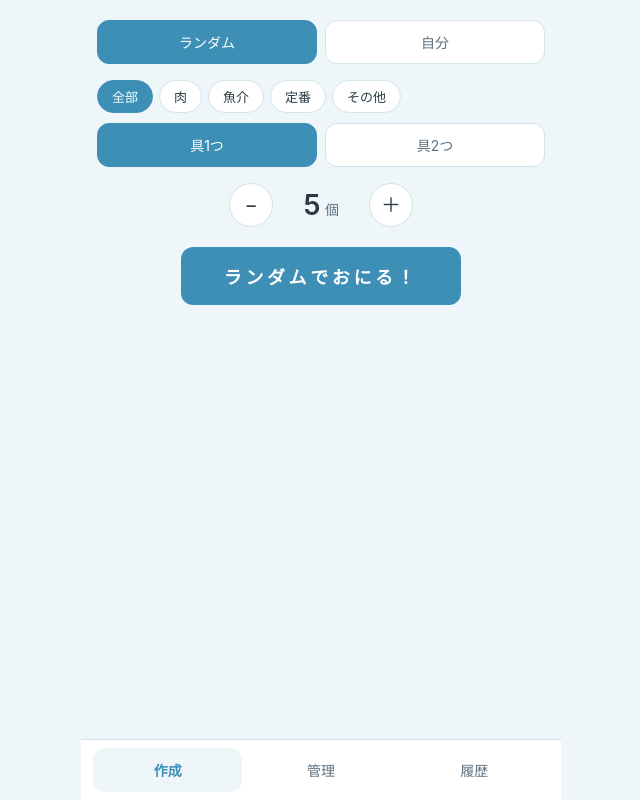
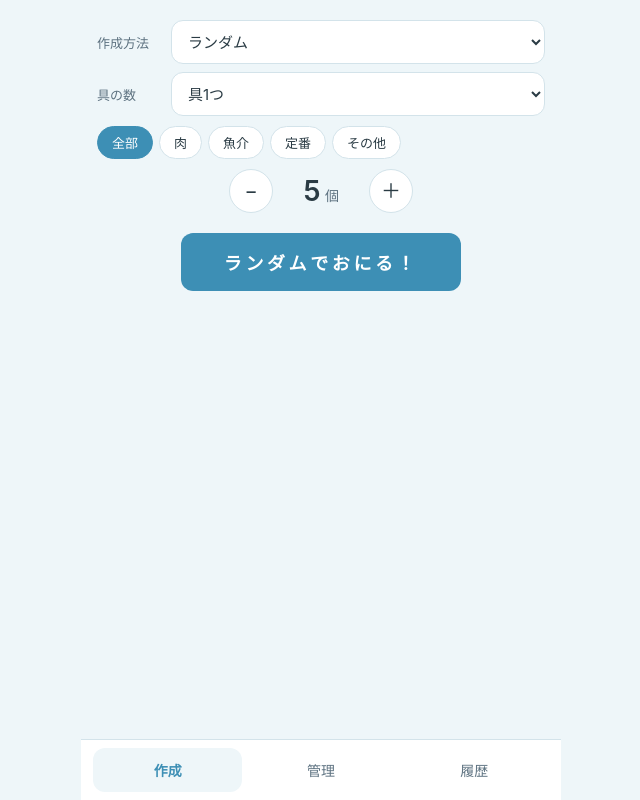
Before and after one commit to yaka-orf/onigiri-lottery, a React (Vite) app: page / in a window 1280 px wide. Shown: the whole page, without its empty margins (319-959 px from the left). Built offline with nearby package versions, Linux system fonts and the light colour scheme.

Commit message:
feat: プルダウンUI化・手動モード保存ボタン・タグ複数選択

```diff
--- a/src/index.css
+++ b/src/index.css
@@ -334,6 +334,40 @@ button.danger {
 
 .item-row.drag-over {
   border-top: 2px solid var(--accent);
+}
+
+/* --- プルダウン切替(作成方法・具の数) --- */
+.select-toggles {
+  display: flex;
+  flex-direction: column;
+  gap: 8px;
+  margin-bottom: 10px;
+}
+
+.select-toggle {
+  display: flex;
+  align-items: center;
+  gap: 10px;
+}
+
+.select-toggle-label {
+  font-size: 13px;
+  color: var(--ink-soft);
+  width: 64px;
+  flex-shrink: 0;
+}
+
+.select-toggle-select {
+  flex: 1;
+  padding: 10px 12px;
+  border: 1px solid var(--line);
+  border-radius: var(--radius);
+  background: var(--surface);
+  color: var(--ink);
+  font-size: 15px;
+  font-family: inherit;
+  min-height: 44px;
+  appearance: menulist;
 }
 
 /* --- 手動選択(自分でおにる) --- */
--- a/src/screens/LotteryScreen.tsx
+++ b/src/screens/LotteryScreen.tsx
@@ -8,7 +8,6 @@ import { shareOrCopy } from '../lib/share'
 import { playSpin } from '../lib/sound'
 import {
   DEFAULT_CATEGORY,
-  type Category,
 } from '../domain/model'
 
 interface Props {
@@ -18,7 +17,6 @@ interface Props {
 const MIN_COUNT = 1
 const MAX_COUNT = 10
 
-type CategoryFilter = 'all' | Category
 type CreateMode = 'random' | 'manual'
 
 /** 手動選択の1行分 */
@@ -37,6 +35,8 @@ export function LotteryScreen({ app }: Props) {
   const [spinCount, setSpinCount] = useState(0)
   // 共有ボタンのフィードバック表示
   const [shareState, setShareState] = useState<'idle' | 'done'>('idle')
+  // 保存完了フィードバック
+  const [savedState, setSavedState] = useState<'idle' | 'done'>('idle')
 
   // ランダム/自分 モード
   const [createMode, setCreateMode] = useState<CreateMode>('random')
@@ -46,12 +46,20 @@ export function LotteryScreen({ app }: Props) {
   const soundEnabled = app.state.soundEnabled
   const categories = app.state.fillingCategories
 
-  // カテゴリ絞り込み('all'=全カテゴリ)
-  const [categoryFilter, setCategoryFilter] = useState<CategoryFilter>('all')
+  // タグ絞り込み(複数選択、空='all'相当)
+  const [selectedTags, setSelectedTags] = useState<string[]>([])
+  const toggleTag = (id: string) => {
+    setSelectedTags((prev) =>
+      prev.includes(id) ? prev.filter((t) => t !== id) : [...prev, id],
+    )
+  }
   const filteredFillings =
-    categoryFilter === 'all'
+    selectedTags.length === 0
       ? fillings
-      : fillings.filter((f) => (categories[f] ?? DEFAULT_CATEGORY) === categoryFilter)
+      : fillings.filter((f) => {
+          const cat = categories[f] ?? DEFAULT_CATEGORY
+          return selectedTags.includes(cat)
+        })
 
   const needsTwo = mode === 'two'
   const canSpin = needsTwo ? filteredFillings.length >= 2 : filteredFillings.length > 0
@@ -70,7 +78,6 @@ export function LotteryScreen({ app }: Props) {
     }
     return rows.slice(0, count)
   }
-  const currentManualRows = createMode === 'manual' ? syncManualRows() : manualRows
 
   const updateManualRow = (i: number, patch: Partial<ManualRow>) => {
     setManualRows(() => {
@@ -78,6 +85,35 @@ export function LotteryScreen({ app }: Props) {
       next[i] = { ...next[i], ...patch }
       return next
     })
+    setManualError('')
+  }
+
+  // 手動モードのライブ結果(バリデーションOKの行のみ表示対象、全体は常に表示)
+  const manualResults: LotteryResult[] | LotteryResult2[] = needsTwo
+    ? syncManualRows().map((row) => ({
+        filling: row.filling || '—',
+        filling2: row.filling2 || '—',
+        seasoning: row.seasoning || '—',
+      }))
+    : syncManualRows().map((row) => ({
+        filling: row.filling || '—',
+        seasoning: row.seasoning || '—',
+      }))
+
+  // 手動結果のバリデーション(保存可能か)
+  const validateManual = (): string => {
+    for (const row of syncManualRows()) {
+      if (!row.filling || !row.seasoning) {
+        return '具と味付けをすべて選択してください'
+      }
+      if (needsTwo && row.filling2 === '') {
+        return '具を2つとも選択してください'
+      }
+      if (needsTwo && row.filling === row.filling2) {
+        return '同じ具を2つ選ぶことはできません'
+      }
+    }
+    return ''
   }
 
   const spin = () => {
@@ -98,25 +134,14 @@ export function LotteryScreen({ app }: Props) {
     }
   }
 
-  // 自分でおにる: 手動選択を確定して履歴に記録
-  const confirmManual = () => {
+  // 手動選択を履歴に保存
+  const saveManual = () => {
+    const error = validateManual()
+    if (error) {
+      setManualError(error)
+      return
+    }
     const rows = syncManualRows()
-    setManualError('')
-    // バリデーション: 全行選択済み・2具は同一具不可
-    for (const row of rows) {
-      if (!row.filling || !row.seasoning) {
-        setManualError('具と味付けをすべて選択してください')
-        return
-      }
-      if (needsTwo && row.filling2 === '') {
-        setManualError('具を2つとも選択してください')
-        return
-      }
-      if (needsTwo && row.filling === row.filling2) {
-        setManualError('同じ具を2つ選ぶことはできません')
-        return
-      }
-    }
     const r: LotteryResult[] | LotteryResult2[] = needsTwo
       ? rows.map((row) => ({
           filling: row.filling,
@@ -125,9 +150,9 @@ export function LotteryScreen({ app }: Props) {
         }))
       : rows.map((row) => ({ filling: row.filling, seasoning: row.seasoning }))
     if (soundEnabled) playSpin()
-    setResults(r)
-    setSpinCount((c) => c + 1)
     app.recordDraw(r as LotteryResult[])
+    setSavedState('done')
+    window.setTimeout(() => setSavedState('idle'), 1500)
   }
 
   // ランダム結果を手動モードへ引き継いで編集
@@ -145,8 +170,9 @@ export function LotteryScreen({ app }: Props) {
   }
 
   const handleShare = async () => {
-    if (!results) return
-    const outcome = await shareOrCopy(results)
+    const target = createMode === 'manual' ? manualResults : results
+    if (!target) return
+    const outcome = await shareOrCopy(target)
     if (outcome !== 'failed') {
       setShareState('done')
       window.setTimeout(() => setShareState('idle'), 1500)
@@ -158,7 +184,7 @@ export function LotteryScreen({ app }: Props) {
 
   const selectOptions = (options: string[], value: string) => (
     <>
-      {!options.includes(value) && value !== '' && (
+      {!options.includes(value) && value !== '' && value !== '—' && (
         <option value={value}>{value}</option>
       )}
       {options.map((o) => (
@@ -169,45 +195,46 @@ export function LotteryScreen({ app }: Props) {
     </>
   )
 
+  // 現在表示すべき結果
+  const displayResults = createMode === 'manual' ? manualResults : results
+
   return (
     <div className="lottery-screen">
-      <fieldset className="mode-toggle create-mode-toggle">
-        <legend className="visually-hidden">作成方法</legend>
-        <label>
-          <input
-            type="radio"
-            name="create-mode"
-            value="random"
-            checked={createMode === 'random'}
-            onChange={() => {
-              setCreateMode('random')
+      <div className="select-toggles">
+        <label className="select-toggle">
+          <span className="select-toggle-label">作成方法</span>
+          <select
+            className="select-toggle-select"
+            value={createMode}
+            onChange={(e) => {
+              setCreateMode(e.target.value as CreateMode)
               setManualError('')
             }}
-          />
-          <span>ランダム</span>
+          >
+            <option value="random">ランダム</option>
+            <option value="manual">自分</option>
+          </select>
         </label>
-        <label>
-          <input
-            type="radio"
-            name="create-mode"
-            value="manual"
-            checked={createMode === 'manual'}
-            onChange={() => {
-              setCreateMode('manual')
-              setManualError('')
-            }}
-          />
-          <span>自分</span>
+        <label className="select-toggle">
+          <span className="select-toggle-label">具の数</span>
+          <select
+            className="select-toggle-select"
+            value={mode}
+            onChange={(e) => app.setLotteryMode(e.target.value as 'one' | 'two')}
+          >
+            <option value="one">具1つ</option>
+            <option value="two">具2つ</option>
+          </select>
         </label>
-      </fieldset>
+      </div>
 
       {createMode === 'random' && (
-        <div className="category-chips" role="group" aria-label="カテゴリ絞り込み">
+        <div className="category-chips" role="group" aria-label="タグ絞り込み">
           <button
             type="button"
-            className={`chip${categoryFilter === 'all' ? ' active' : ''}`}
-            onClick={() => setCategoryFilter('all')}
-            aria-pressed={categoryFilter === 'all'}
+            className={`chip${selectedTags.length === 0 ? ' active' : ''}`}
+            onClick={() => setSelectedTags([])}
+            aria-pressed={selectedTags.length === 0}
           >
             全部
           </button>
@@ -215,39 +242,15 @@ export function LotteryScreen({ app }: Props) {
             <button
               key={t.id}
               type="button"
-              className={`chip${categoryFilter === t.id ? ' active' : ''}`}
-              onClick={() => setCategoryFilter(t.id)}
-              aria-pressed={categoryFilter === t.id}
+              className={`chip${selectedTags.includes(t.id) ? ' active' : ''}`}
+              onClick={() => toggleTag(t.id)}
+              aria-pressed={selectedTags.includes(t.id)}
             >
               {t.label}
             </button>
           ))}
         </div>
       )}
-
-      <fieldset className="mode-toggle">
-        <legend className="visually-hidden">具の数</legend>
-        <label>
-          <input
-            type="radio"
-            name="filling-mode"
-            value="one"
-            checked={mode === 'one'}
-            onChange={() => app.setLotteryMode('one')}
-          />
-          <span>具1つ</span>
-        </label>
-        <label>
-          <input
-            type="radio"
-            name="filling-mode"
-            value="two"
-            checked={mode === 'two'}
-            onChange={() => app.setLotteryMode('two')}
-          />
-          <span>具2つ</span>
-        </label>
-      </fieldset>
 
       <div className="count-stepper" role="group" aria-label="作成個数">
         <button
@@ -298,7 +301,7 @@ export function LotteryScreen({ app }: Props) {
       ) : (
         <>
           <ul className="manual-rows" aria-label="手動選択">
-            {currentManualRows.map((row, i) => (
+            {syncManualRows().map((row, i) => (
               <li key={i} className="manual-row">
                 <span className="result-index">{i + 1}</span>
                 <select
@@ -342,21 +345,13 @@ export function LotteryScreen({ app }: Props) {
               {manualError}
             </p>
           )}
-          <button
-            type="button"
-            className="spin-button"
-            onClick={confirmManual}
-            disabled={fillings.length === 0}
-          >
-            自分でおにる！
-          </button>
         </>
       )}
 
-      {results && (
+      {displayResults && (createMode === 'manual' || results) && (
         <div className="results-wrap">
-          <ol className="results" aria-label="作成結果" key={spinCount}>
-            {results.map((r, i) => (
+          <ol className="results" aria-label="作成結果" key={createMode === 'manual' ? 'manual' : spinCount}>
+            {displayResults.map((r, i) => (
               <li
                 key={i}
                 className="result-item"
@@ -373,6 +368,24 @@ export function LotteryScreen({ app }: Props) {
             ))}
           </ol>
           <div className="results-actions">
+            {createMode === 'manual' ? (
+              <button
+                type="button"
+                className="share-button"
+                onClick={saveManual}
+                disabled={fillings.length === 0}
+              >
+                {savedState === 'done' ? '保存しました' : '保存'}
+              </button>
+            ) : (
+              <button
+                type="button"
+                className="share-button edit-button"
+                onClick={editResults}
+              >
+                編集
+              </button>
+            )}
             <button
               type="button"
               className="share-button"
@@ -380,13 +393,6 @@ export function LotteryScreen({ app }: Props) {
             >
               {shareState === 'done' ? 'コピーしました' : '結果をコピー'}
             </button>
-            <button
-              type="button"
-              className="share-button edit-button"
-              onClick={editResults}
-            >
-              編集
-            </button>
           </div>
         </div>
       )}
```
Also changed, not shown: 1 other file (tests, documents, lock files or other folders).
